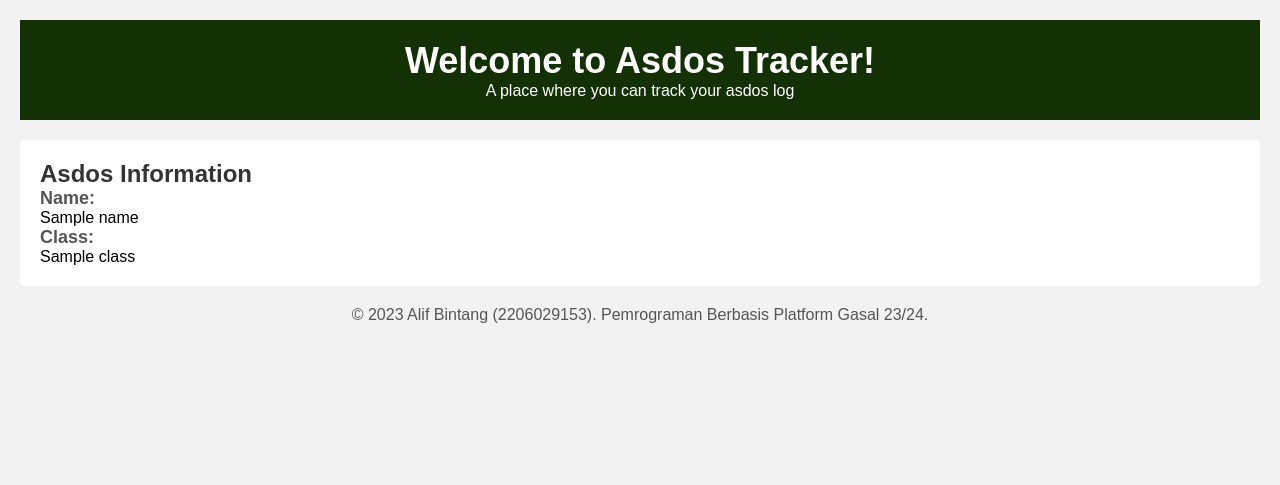
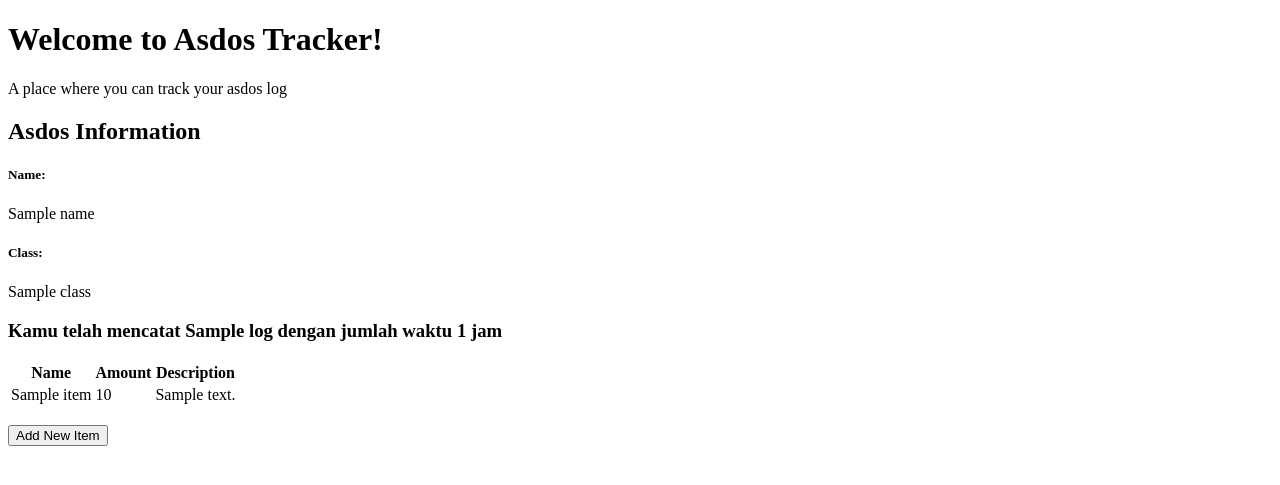
Before and after one commit to alifbintang1/asdos-tracker, a Django app: template main/templates/main.html in a window 1280 px wide. Shown: the top 485 px of the page. Run offline with Django 4.2, Linux system fonts and the light colour scheme; tables that the repository leaves empty hold one stand-in row (values such as "Sample post"); the template is opened without the code that fills it: values that come from a table or form of the project are taken from there, most other values are stand-ins (such as "Sample title", 1, 10 or a date in 2020).

Commit message:
selesai tugas 3

```diff
--- a/asdos_tracker/settings.py
+++ b/asdos_tracker/settings.py
@@ -55,7 +55,7 @@ ROOT_URLCONF = 'asdos_tracker.urls'
 TEMPLATES = [
     {
         'BACKEND': 'django.template.backends.django.DjangoTemplates',
-        'DIRS': [],
+        'DIRS': [BASE_DIR / 'templates'], # Tambahkan kode ini
         'APP_DIRS': True,
         'OPTIONS': {
             'context_processors': [
--- a/asdos_tracker/urls.py
+++ b/asdos_tracker/urls.py
@@ -19,5 +19,5 @@ from django.urls import path,include
 
 urlpatterns = [
     path('admin/', admin.site.urls),
-    path('main/', include('main.urls')),
+    path('', include('main.urls')),
 ]
--- a/main/models.py
+++ b/main/models.py
@@ -1,11 +1,7 @@
-from django.db import models
-
 # Create your models here.
 from django.db import models
 
 class Item(models.Model):
     name = models.CharField(max_length=255)
-    # date_added = models.DateField(auto_now_add=True)
-    # price = models.IntegerField()
     amount = models.IntegerField()
     description = models.TextField()
--- a/main/templates/main.html
+++ b/main/templates/main.html
@@ -1,71 +1,12 @@
-{% load static %}
+{% extends 'base.html' %}
+
+{% block content %}
     <!DOCTYPE html>
     <html lang="en">
     <head>
         <meta charset="UTF-8">
         <meta name="viewport" content="width=device-width, initial-scale=1.0">
         <title>Asdos Tracker</title>
-    <style>
-        body, h1, h2, h5, p, footer {
-            margin: 0;
-            padding: 0;
-        }
-
-        /* Background color for the entire page */
-        body {
-            background-color: #f2f2f2;
-            font-family: Arial, sans-serif;
-            padding: 20px;
-        }
-
-        /* header */
-        header {
-            background-color: #133105;
-            color: white;
-            text-align: center;
-            padding: 20px;
-        }
-
-        /* h1 in the header */
-        header h1 {
-            font-size: 36px;
-        }
-
-        /* Section containing player information */
-        section {
-            background-color: #fff;
-            border-radius: 5px;
-            padding: 20px;
-            margin-top: 20px;
-        }
-
-        /* h2 in sections */
-        section h2 {
-            font-size: 24px;
-            color: #333;
-        }
-
-        /* h5 in sections */
-        section h5 {
-            font-size: 18px;
-            color: #555;
-        }
-
-        /* featured card section */
-        section img {
-            max-width: 100%;
-            height: auto;
-            display: block;
-            margin: 20px auto;
-        }
-
-        /* footer */
-        footer {
-            text-align: center;
-            margin-top: 20px;
-            color: #555;
-        }
-    </style>
     </head>
     <body>
         <header>
@@ -81,23 +22,37 @@
             <p>{{ class }}</p>
         </section>
 
-    <!-- <section>
-        <h2>Featured Character</h2>
-        <img src="{% static 'main/assets/Angry-Pikachu-Transparent.png' %}" alt="Pikachu">
-    </section> -->
+        <h3>Kamu telah mencatat {{jenis_items}} log dengan jumlah waktu {{total_items}} jam</h3>
+        <!-- TABLE -->
+        <table>
+            <tr>
+                <th>Name</th>
+                <th>Amount</th>
+                <th>Description</th>
 
-    <!-- <section>
-        <h2>Item Information</h2>
-        <h5>Name:</h5>
-        <p>{{ char_name }}</p>
-        <h5>Amount:</h5>
-        <p>{{ char_amount }}</p>
-        <h5>Description:</h5>
-        <p>{{ char_description }}</p>
-    </section> -->
+            </tr>
 
-    <footer>
-        <p>&copy; 2023 Alif Bintang (2206029153). Pemrograman Berbasis Platform Gasal 23/24.</p>
-    </footer>
+            {% comment %} Berikut cara memperlihatkan data produk di bawah baris ini {% endcomment %}
+
+            {% for item in items %}
+                <tr>
+                    <td>{{item.name}}</td>
+                    <td>{{item.amount}}</td>
+                    <td>{{item.description}}</td>
+
+                </tr>
+            {% endfor %}
+        </table>
+
+        <br />
+
+        <a href="{% url 'main:create_item' %}">
+            <button>
+                Add New Item
+            </button>
+        </a>
+
     </body>
     </html>
+
+{% endblock content %}
--- a/main/urls.py
+++ b/main/urls.py
@@ -1,8 +1,13 @@
 from django.urls import path
-from main.views import show_main
+from main.views import show_main, create_item, show_xml, show_json, show_xml_by_id, show_json_by_id
 
 app_name = 'main'
 
 urlpatterns = [
     path('', show_main, name='show_main'),
+    path('create-product', create_item, name='create_item'),
+    path('xml/', show_xml, name='show_xml'),
+    path('json/', show_json, name='show_json'),
+    path('xml/<int:id>/', show_xml_by_id, name='show_xml_by_id'),
+    path('json/<int:id>/', show_json_by_id, name='show_json_by_id'),
 ]
--- /dev/null
+++ b/templates/base.html
@@ -0,0 +1,18 @@
+{% load static %}
+<!DOCTYPE html>
+<html lang="en">
+    <head>
+        <meta charset="UTF-8" />
+        <meta
+            name="viewport"
+            content="width=device-width, initial-scale=1.0"
+        />
+        {% block meta %}
+        {% endblock meta %}
+    </head>
+
+    <body>
+        {% block content %}
+        {% endblock content %}
+    </body>
+</html>
```
Also changed, not shown: main/forms.py (added, +7 -0 lines), main/templates/create_item.html (added, +19 -0 lines), main/views.py (+45 -1 lines), README.md, images/data_html.jpg (added), images/json_with_id.jpg (added), images/json_without_id.jpg (added), images/xml_with_id.jpg (added), images/xml_without_id.jpg (added). Lines whose indentation alone changed are shown as unchanged.
